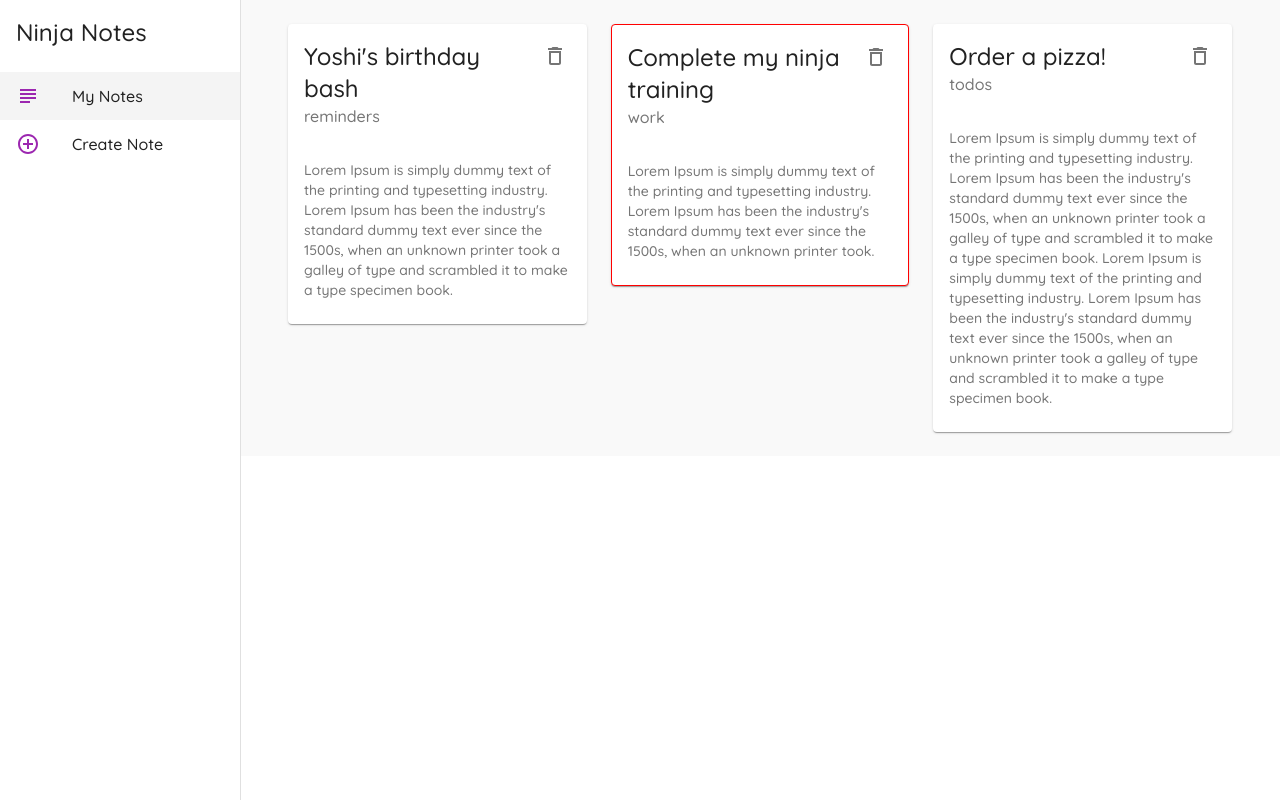
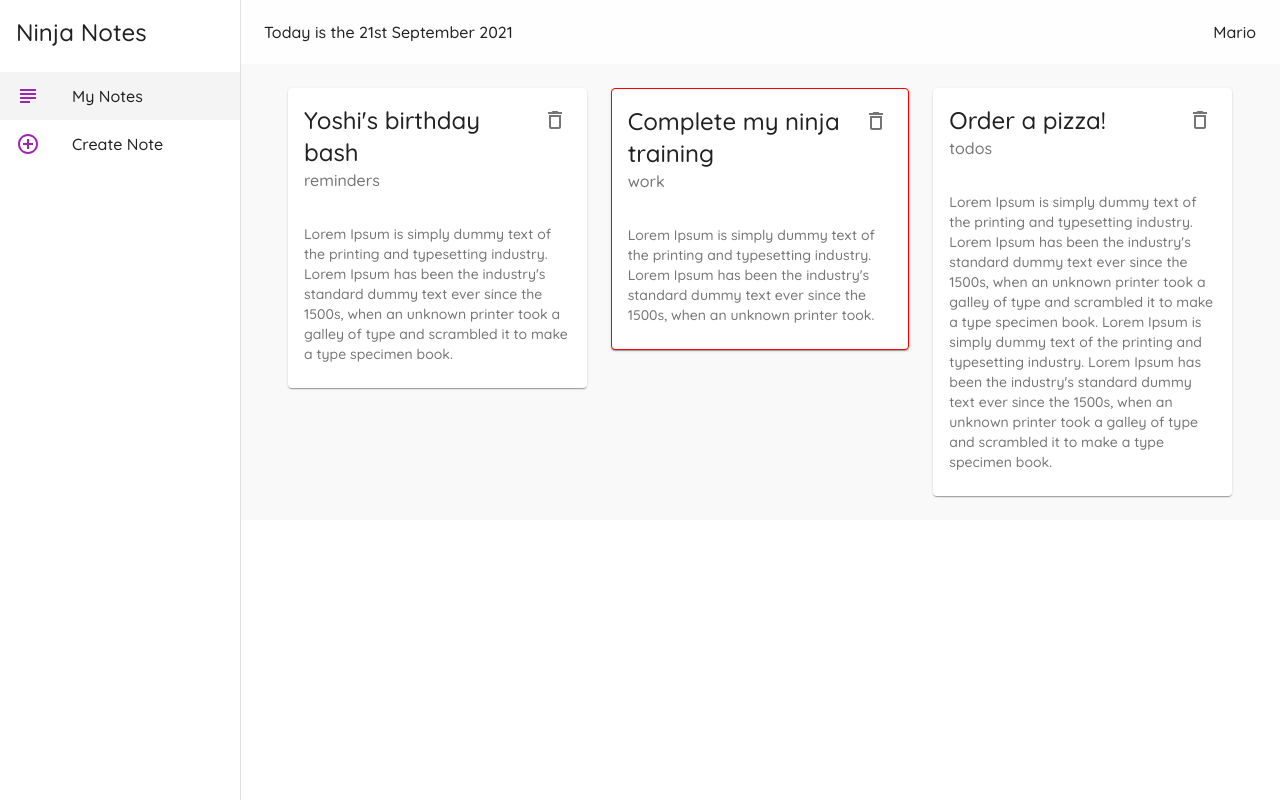
Before and after one commit to honmetha/material-ui-tutorial, a React (Create React App) app: page / in a window 1280 px wide. Built offline with nearby package versions, Linux system fonts and the light colour scheme; data requests are answered from the project's data file.

Commit message:
[Added] 16 - App Bars

```diff
--- a/package.json
+++ b/package.json
@@ -11,6 +11,7 @@
     "@testing-library/jest-dom": "^5.11.9",
     "@testing-library/react": "^11.2.5",
     "@testing-library/user-event": "^12.7.1",
+    "date-fns": "^2.24.0",
     "react": "^17.0.1",
     "react-dom": "^17.0.1",
     "react-router-dom": "^5.2.0",
--- a/src/components/Layout.js
+++ b/src/components/Layout.js
@@ -9,6 +9,9 @@ import ListItemIcon from "@material-ui/core/ListItemIcon";
 import ListItemText from "@material-ui/core/ListItemText";
 import { AddCircleOutlineOutlined, SubjectOutlined } from "@mui/icons-material";
 import { useHistory, useLocation } from "react-router-dom";
+import AppBar from "@material-ui/core/AppBar";
+import Toolbar from "@material-ui/core/Toolbar";
+import { format } from "date-fns";
 
 const drawerWidth = 240;
 
@@ -34,6 +37,13 @@ const useStyles = makeStyles((theme) => {
     title: {
       padding: theme.spacing(2),
     },
+    appbar: {
+      width: `calc(100% - ${drawerWidth}px)`,
+    },
+    toolbar: theme.mixins.toolbar,
+    date: {
+      flexGrow: 1,
+    },
   };
 });
 
@@ -58,6 +68,14 @@ export default function Layout({ children }) {
   return (
     <div className={classes.root}>
       {/* app bar */}
+      <AppBar className={classes.appbar} elevation={0}>
+        <Toolbar>
+          <Typography className={classes.date}>
+            Today is the {format(new Date(), "do MMMM Y")}
+          </Typography>
+          <Typography>Mario</Typography>
+        </Toolbar>
+      </AppBar>
 
       {/* side drawer */}
       <Drawer
@@ -88,7 +106,10 @@ export default function Layout({ children }) {
         </List>
       </Drawer>
 
-      <div className={classes.page}>{children}</div>
+      <div className={classes.page}>
+        <div className={classes.toolbar} />
+        {children}
+      </div>
     </div>
   );
 }
```
Also changed, not shown: 1 other file (tests, documents, lock files or other folders).
